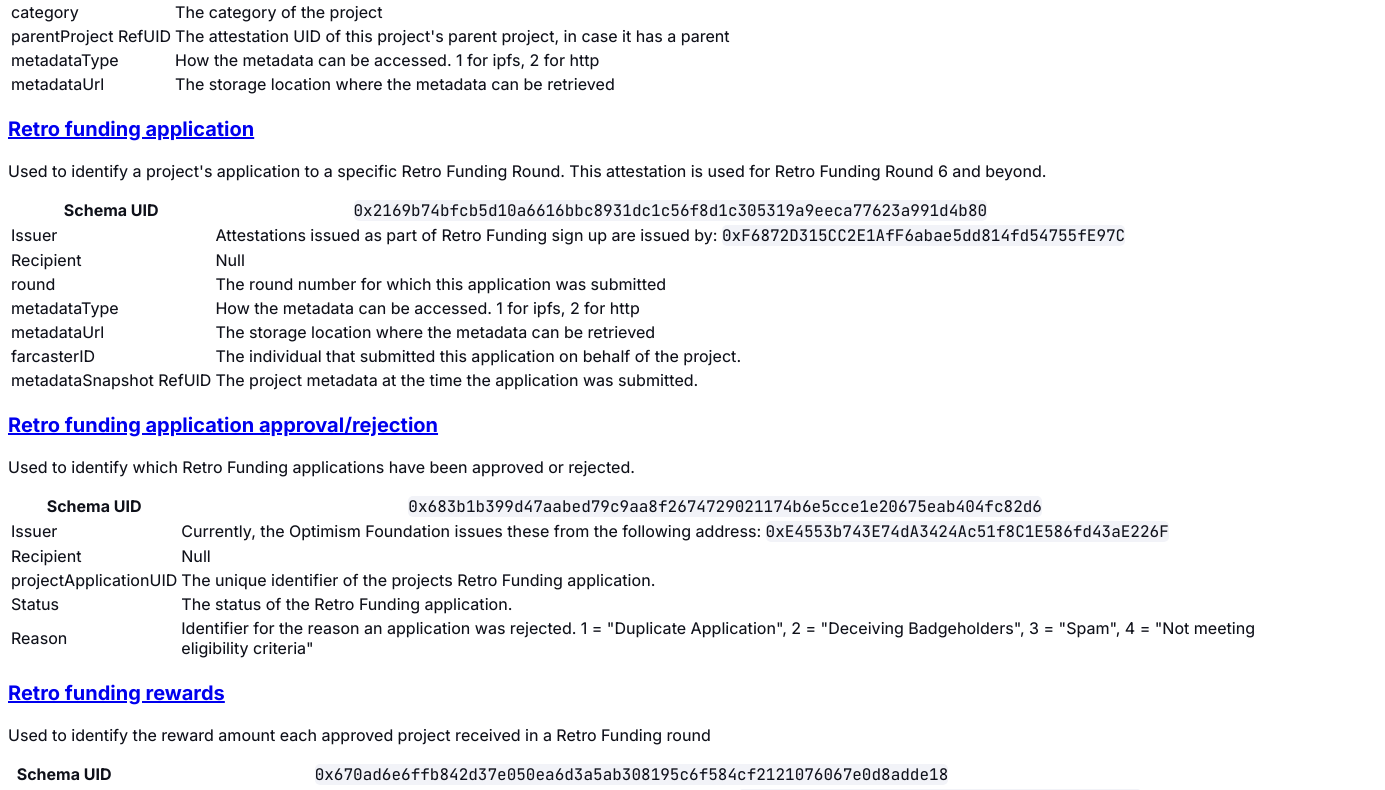
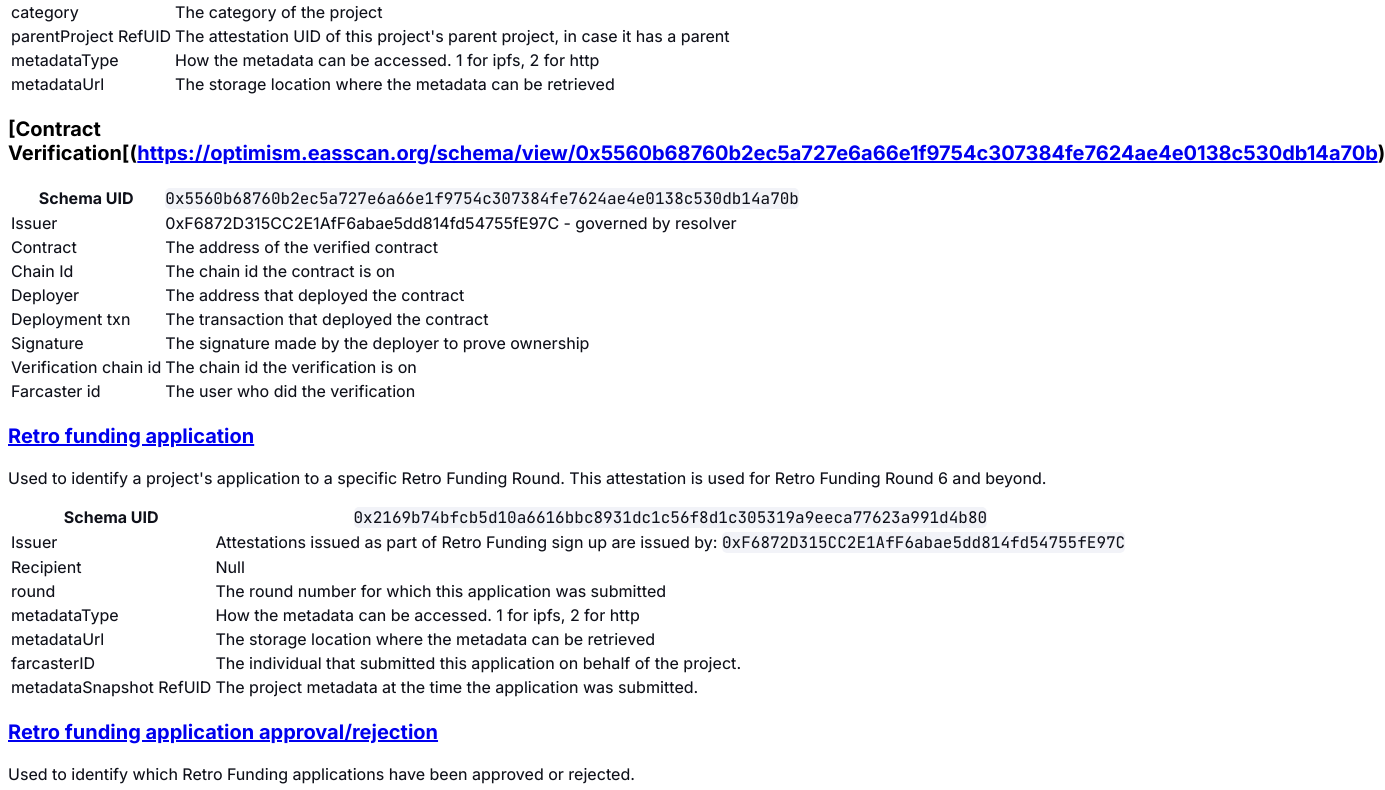
Before and after one commit to ethereum-optimism/community-hub, a Next.js app: page /identity/schemas in a window 1280 px wide. Shown: the part 1109-1899 px from the top of the page, 1385 px wide, since content can reach past the window. Built offline with nearby package versions, Linux system fonts and the light colour scheme; no server answers.

Commit message:
Update schemas.mdx
added the schema for contract verification

```diff
--- a/pages/identity/schemas.mdx
+++ b/pages/identity/schemas.mdx
@@ -58,6 +58,18 @@
 | parentProject RefUID | The attestation UID of this project's parent project, in case it has a parent                                   |
 | metadataType         | How the metadata can be accessed. 1 for ipfs, 2 for http                                                        |
 | metadataUrl          | The storage location where the metadata can be retrieved                                                        |
+
+### [Contract Verification[(https://optimism.easscan.org/schema/view/0x5560b68760b2ec5a727e6a66e1f9754c307384fe7624ae4e0138c530db14a70b)
+| Schema UID           | `0x5560b68760b2ec5a727e6a66e1f9754c307384fe7624ae4e0138c530db14a70b`                                            |
+| -------------------- | ----------------------------------------------------------------------------------------------------------------|
+| Issuer               | 0xF6872D315CC2E1AfF6abae5dd814fd54755fE97C - governed by resolver                                               |
+| Contract             | The address of the verified contract                                                                            |
+| Chain Id             | The chain id the contract is on                                                                                 |
+| Deployer             | The address that deployed the contract                                                                          |
+| Deployment txn       | The transaction that deployed the contract                                                                      |
+| Signature            | The signature made by the deployer to prove ownership                                                           |
+| Verification chain id | The chain id the verification is on                                                                            |
+| Farcaster id         | The user who did the verification                                                                               |
 
 ### [Retro funding application](https://optimism.easscan.org/schema/view/0x2169b74bfcb5d10a6616bbc8931dc1c56f8d1c305319a9eeca77623a991d4b80)
 
```
